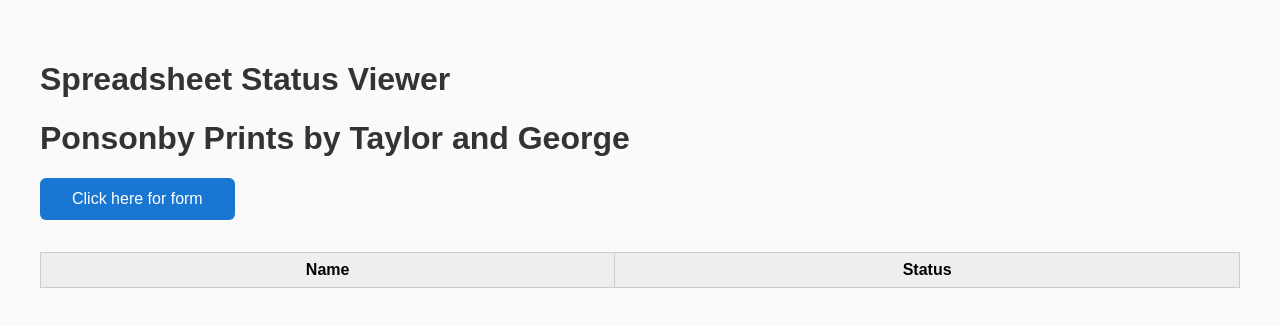
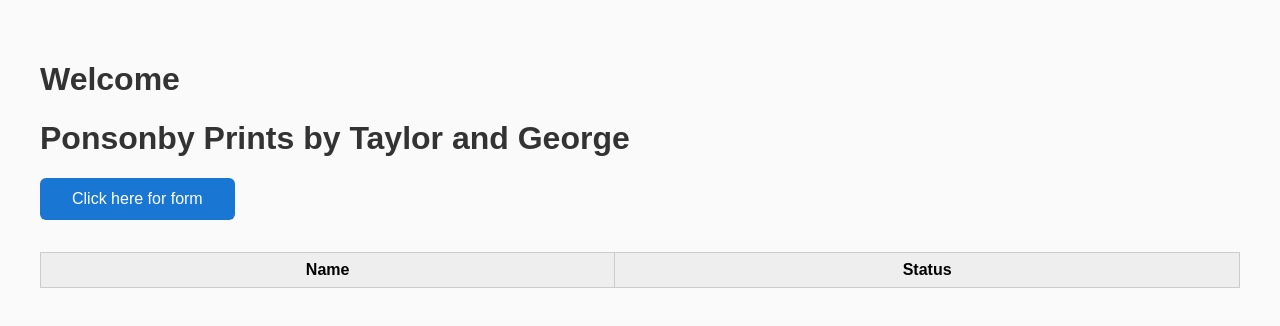
Before and after one commit to TaylorSquirrel/ponsonbyprints.github.io, a plain HTML site: page index.html in a window 1280 px wide. Drawn offline with Linux system fonts and the light colour scheme; no server answers.

Commit message:
text update

```diff
--- a/index.html
+++ b/index.html
@@ -29,7 +29,7 @@
     </style>
 </head>
 <body>
-    <h1>Spreadsheet Status Viewer</h1>
+    <h1>Welcome</h1>
     <h1>Ponsonby Prints by Taylor and George</h1>
     <a class="redirect-btn" href="https://docs.google.com/forms/d/e/1FAIpQLSdoHfj0QRgsfI7EtPWoPc7K-YchPoPFjZar53TnVv0M6hGykg/viewform?usp=header" target="_blank" rel="noopener">
         Click here for form
```
